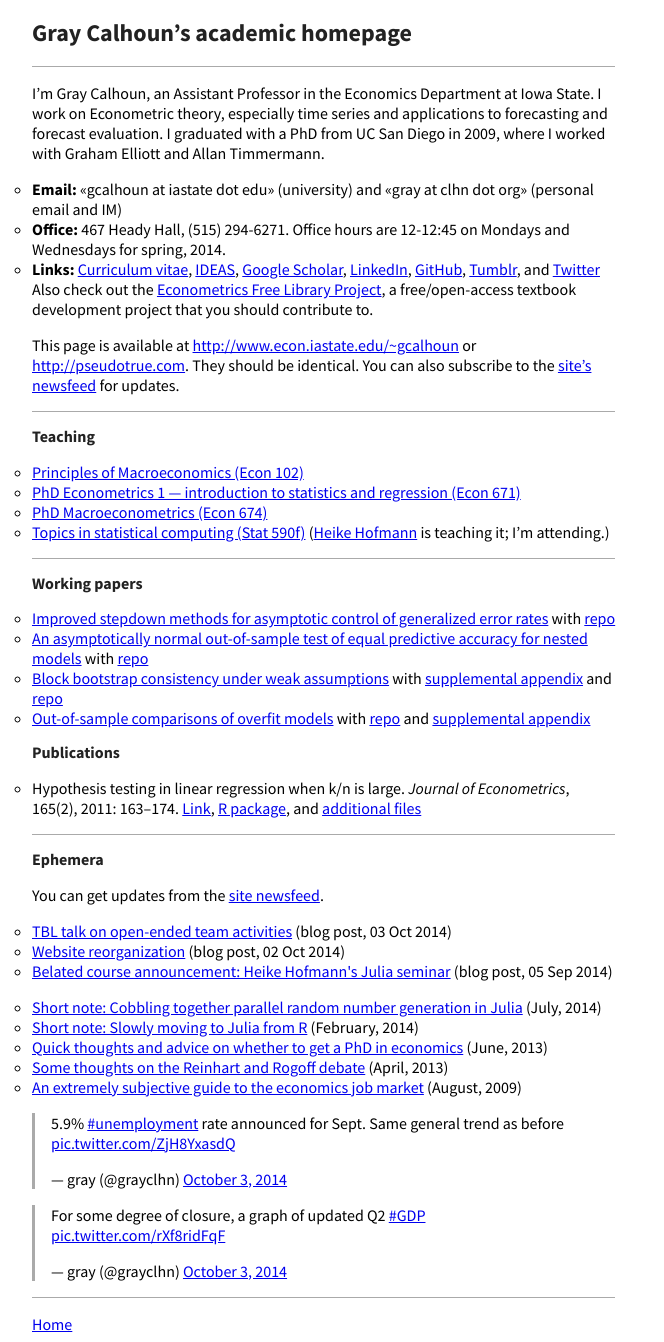
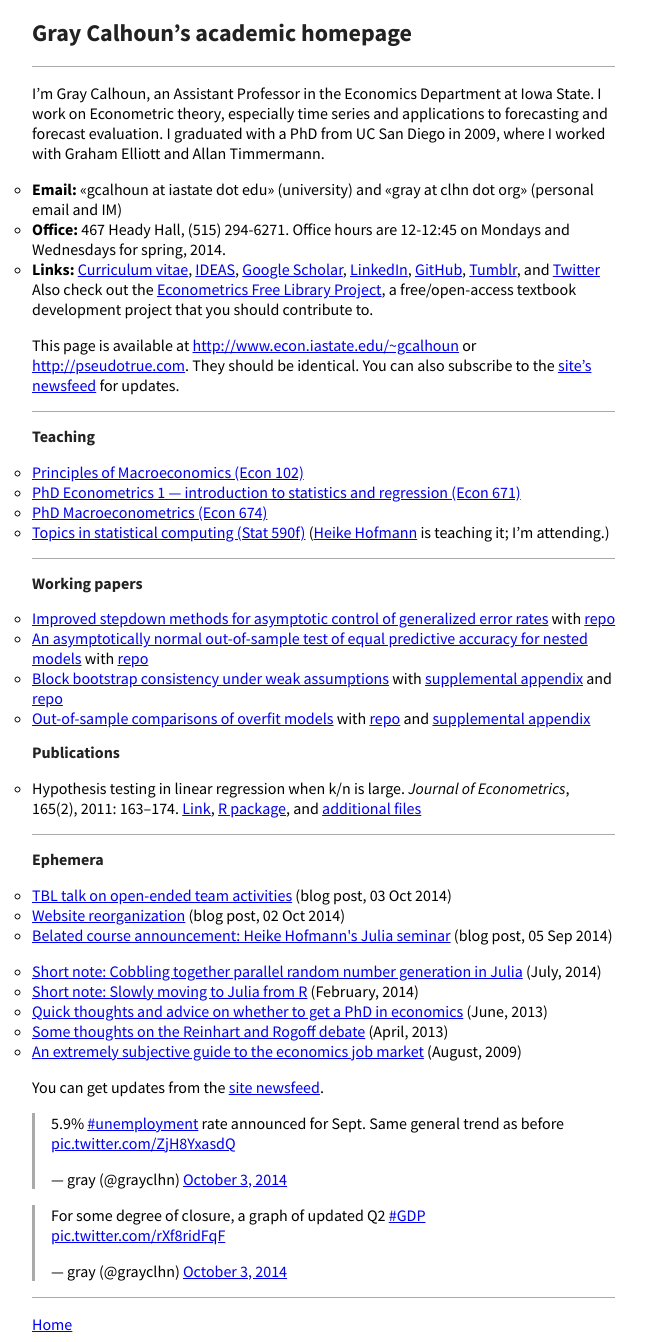
Before and after one commit to mmkuang/grayclhn.github.io, a Jekyll site: the page built from index.md, in a window 1280 px wide. Shown: the whole page, without its empty margins (0-664 px from the left). Built offline with Jekyll 4.4.1, drawn with Linux system fonts in a browser that asks for light colours; Markdown is read by kramdown in place of the engine named in the settings; comment, search, counter and statistics services are not loaded; some of the changed lines change nothing that is shown.

Commit message:
Move link on homepage

```diff
--- a/index.md
+++ b/index.md
@@ -78,8 +78,6 @@ updates.
 <a id="ephemera"> </a>
 ## Ephemera
 
-You can get updates from the [site newsfeed]({{ site.main }}/feed.xml).
-
 <ul>
 {% for doc in site.categories.notes %}
 <li><a href="{{ site.url}}{{ doc.url }}">{{ doc.title }}</a> (blog post, {{ doc.date | date_to_string }})</li>
@@ -92,6 +90,8 @@ You can get updates from the [site newsfeed]({{ site.main }}/feed.xml).
 * [Some thoughts on the Reinhart and Rogoff debate](notes/reinhart-rogoff-thoughts) (April, 2013)
 * [An extremely subjective guide to the economics job market](notes/job-market-notes) (August, 2009)
 
+You can get updates from the [site newsfeed]({{ site.main }}/feed.xml).
+
 <blockquote class="twitter-tweet" lang="en"><p>5.9% <a href="https://twitter.com/hashtag/unemployment?src=hash">#unemployment</a> rate announced for Sept. Same general trend as before <a href="http://t.co/ZjH8YxasdQ">pic.twitter.com/ZjH8YxasdQ</a></p>&mdash; gray (@grayclhn) <a href="https://twitter.com/grayclhn/status/518048843846651904">October 3, 2014</a></blockquote>
 <script async src="//platform.twitter.com/widgets.js" charset="utf-8"></script>
 
```
